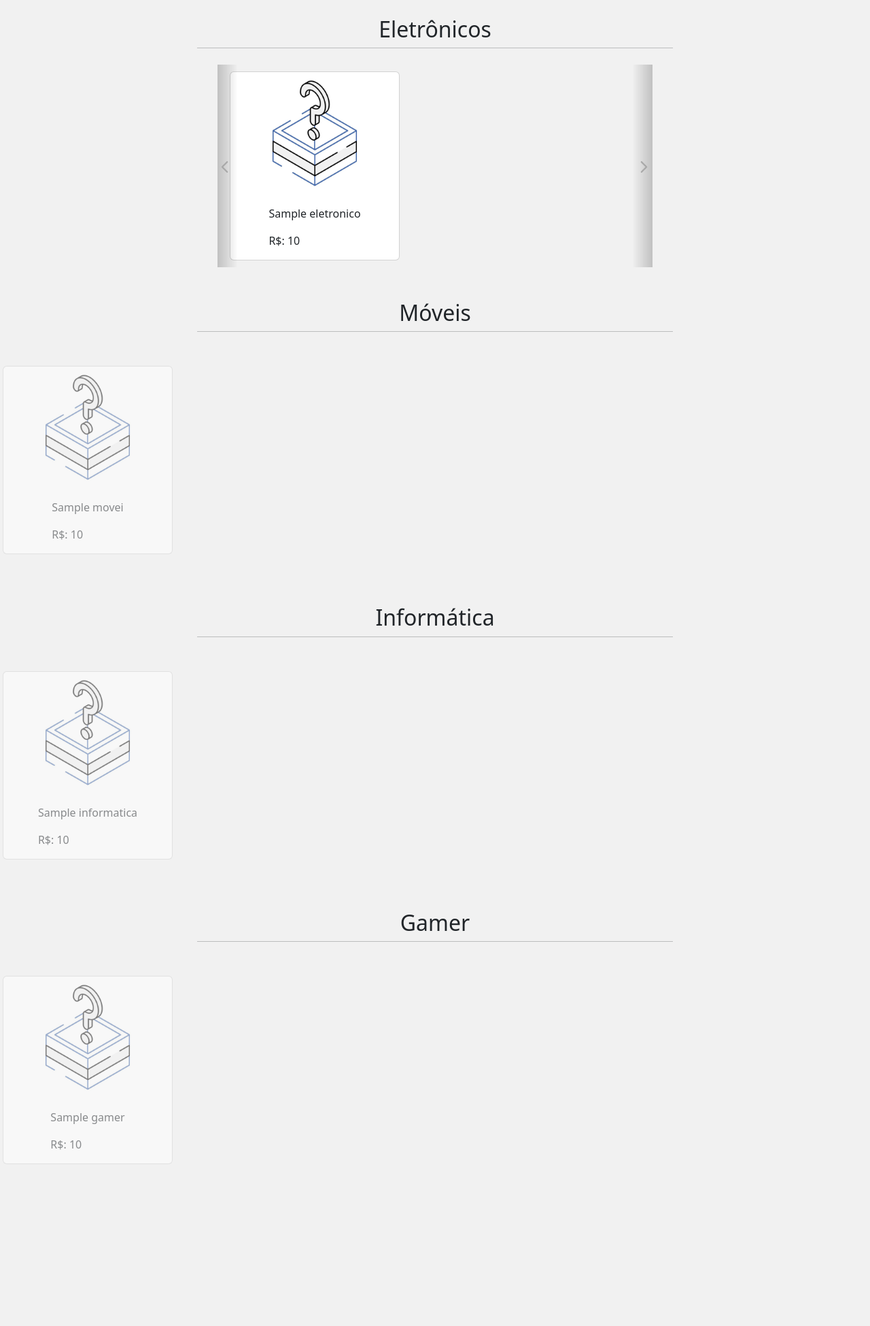
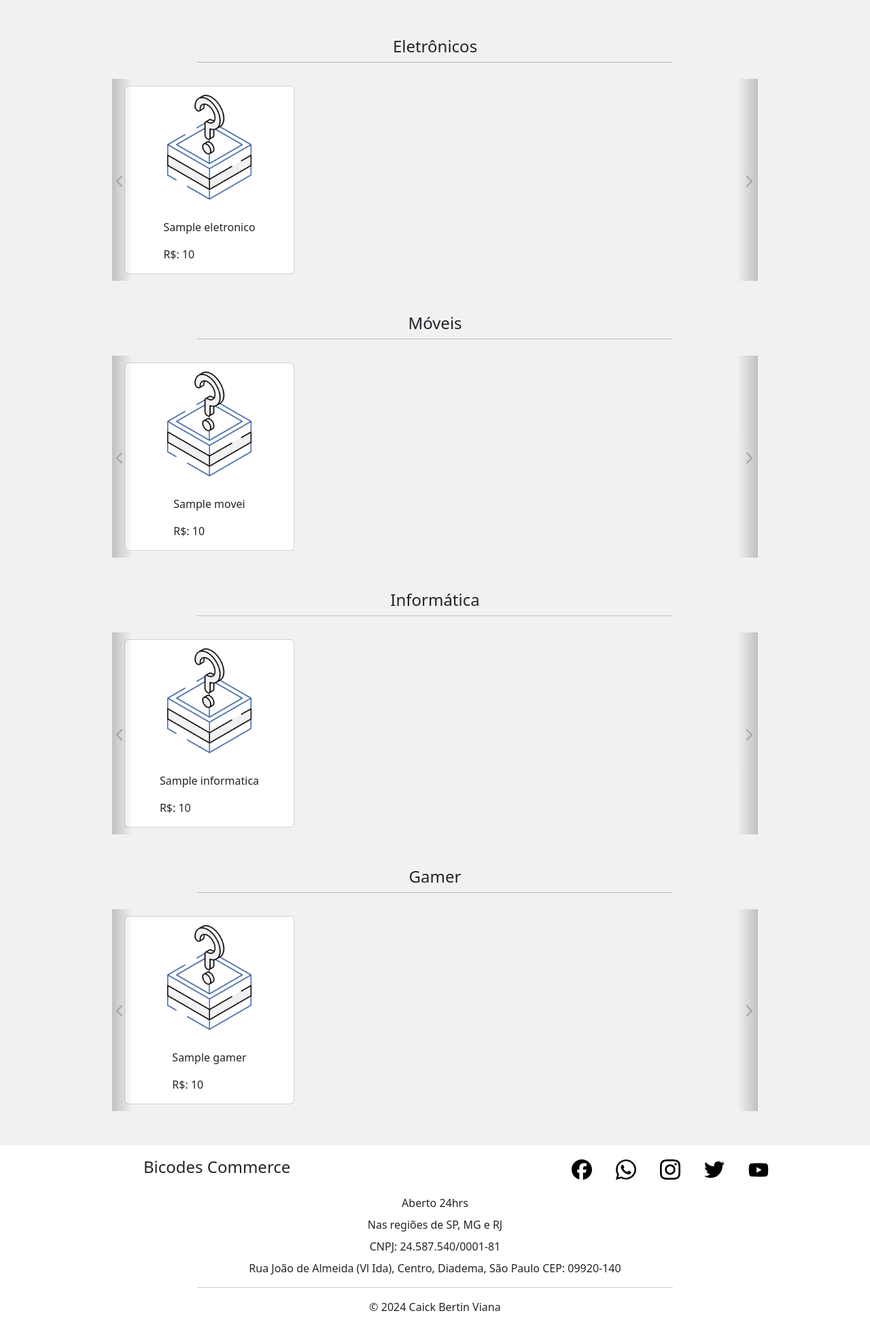
Before and after one commit to C41queira/Lojinha, a Spring app: template testecomerce/src/main/resources/templates/index.html in a window 1280 px wide. Shown: the part 106-2056 px from the top of the page at 68% size. Before the commit the page ends 1818 px from the top, so only its background shows below. Run offline with Thymeleaf, Linux system fonts and the light colour scheme; the template is opened without the code that fills it: most values are stand-ins (such as "Sample title", 1, 10 or a date in 2020); data that the repository does not hold is empty; some of the project's set-up classes (security, data sources, template engines, error pages and the like) are left out, and stand-ins take their place.

Commit message:
slider index and created footer

```diff
--- /dev/null
+++ b/testecomerce/src/main/resources/static/css/footerStyle.css
@@ -0,0 +1,19 @@
+a{
+	display: flex;
+    align-items: center;
+    justify-content: center;
+}
+
+a img{
+	width: 30px;
+    cursor: pointer;
+    transition: transform 0.5s;
+}
+
+a img:hover{
+	transform: scale(1.2);
+}
+
+.col-1{
+	width: 65px;
+}
--- a/testecomerce/src/main/resources/static/css/indexStyle.css
+++ b/testecomerce/src/main/resources/static/css/indexStyle.css
@@ -1,10 +1,12 @@
 main{
 	background-color: #F1F1F1;
+	padding-bottom: 50px;
+	padding-top: 30px;
 }
 
 .carrosel{
 	position: relative;
-	max-width: 640px;
+	max-width: 950px;
 	margin: 0 auto;
 }
 
--- a/testecomerce/src/main/resources/templates/fragmentos/fragments.html
+++ b/testecomerce/src/main/resources/templates/fragmentos/fragments.html
@@ -8,6 +8,7 @@
 
     <link rel="stylesheet" href="https://cdn.jsdelivr.net/npm/bootstrap@5.3.2/dist/css/bootstrap.min.css">
     <link rel="stylesheet" href="css/headerStyle.css">
+    <link rel="stylesheet" href="css/footerStyle.css">
 
     <title>Ecommerce</title>
 </head>
@@ -61,10 +62,30 @@
 
     </header>
 
-    <main>
-    </main>
+    <footer class="mt-1" th:fragment="footer">
+    	<div class="container">
+    		<div class="row m-2">
+    			<h4 class="text-center col-3 offset-1">Bicodes Commerce</h4>
 
-    <footer>
+    			<a class="col-1 offset-4"><img alt="facebook-bc" src="img/footer/facebook.svg"></a>
+    			<a class="col-1"><img src="img/footer/whatsapp.svg"></a>
+    			<a class="col-1"><img src="img/footer/instagram.svg"></a>
+    			<a class="col-1"><img src="img/footer/twitter.svg"></a>
+    			<a class="col-1"><img src="img/footer/youtube.svg"></a>
+    		</div>
+
+    		<div>
+    			<ul class="list-unstyled">
+    				<li class="text-center m-2">Aberto 24hrs</li>
+    				<li class="text-center m-2">Nas regiões de SP, MG e RJ</li>
+    				<li class="text-center m-2">CNPJ: 24.587.540/0001-81 </li>
+    				<li class="text-center m-2">Rua João de Almeida (Vl Ida), Centro, Diadema, São Paulo CEP: 09920-140</li>
+    			</ul>
+    		</div>
+
+    		<hr>
+    		<p class="text-center m-3">&#169; 2024 Caick Bertin Viana</p>
+    	</div>
     </footer>
 
     <script src="https://cdn.jsdelivr.net/npm/bootstrap@5.3.2/dist/js/bootstrap.min.js"></script>
--- a/testecomerce/src/main/resources/templates/index.html
+++ b/testecomerce/src/main/resources/templates/index.html
@@ -9,6 +9,7 @@
 	href="https://cdn.jsdelivr.net/npm/bootstrap@5.3.2/dist/css/bootstrap.min.css">
 <link rel="stylesheet" href="css/headerStyle.css">
 <link rel="stylesheet" href="css/indexStyle.css">
+<link rel="stylesheet" href="css/footerStyle.css">
 
 <title>Ecommerce</title>
 </head>
@@ -18,7 +19,7 @@
 
 	<main>
 		<br>
-		<h2 class="text-center">Eletrônicos</h2>
+		<h4 class="text-center">Eletrônicos</h4>
 		<hr>
 		<br>
 		<div class="carrosel">
@@ -35,7 +36,7 @@
 							src="img/imagemProduto.jpg">
 						<div class="card-body">
 							<p class="card-text">[[${produto.name}]]</p>
-							<p class="card-text">R$: [[${produto.price}]]</p>
+							<p class="card-text" >R$: [[${produto.price}]]</p>
 						</div>
 					</div>
 				</section>
@@ -49,12 +50,19 @@
 
 
 		<br> <br>
-		<h2 class="text-center">Móveis</h2>
+		<h4 class="text-center">Móveis</h4>
 		<hr>
 		<br>
+		<div class="carrosel">
+			<button class="botao voltar" id="voltarMoveis">
+				<img src="img/left_arrow_icon_224523.png" alt=""
+					style="margin-left: -10px;">
+			</button>
 			<div class="row-wrapper">
+
 				<section class="row">
-				<div class="card m-3" th:each="produto : ${moveis}">
+					<div class="card card-moveis"
+						th:each="produto : ${moveis}">
 						<img class="card-img-top" alt="Imagem do produto"
 							src="img/imagemProduto.jpg">
 						<div class="card-body">
@@ -63,15 +71,28 @@
 						</div>
 					</div>
 				</section>
+
+			</div>
+			<button class="botao avancar" id="avancarMoveis">
+				<img src="img/right_arrow_icon_224556.png" alt="">
+			</button>
 		</div>
 
+
 		<br> <br>
-		<h2 class="text-center">Informática</h2>
+		<h4 class="text-center">Informática</h4>
 		<hr>
 		<br>
+		<div class="carrosel">
+			<button class="botao voltar" id="voltarInformatica">
+				<img src="img/left_arrow_icon_224523.png" alt=""
+					style="margin-left: -10px;">
+			</button>
 			<div class="row-wrapper">
+
 				<section class="row">
-				<div class="card m-3" th:each="produto : ${informatica}">
+					<div class="card card-informatica"
+						th:each="produto : ${informatica}">
 						<img class="card-img-top" alt="Imagem do produto"
 							src="img/imagemProduto.jpg">
 						<div class="card-body">
@@ -80,15 +101,27 @@
 						</div>
 					</div>
 				</section>
+
+			</div>
+			<button class="botao avancar" id="avancarInformatica">
+				<img src="img/right_arrow_icon_224556.png" alt="">
+			</button>
 		</div>
 
 		<br> <br>
-		<h2 class="text-center">Gamer</h2>
+		<h4 class="text-center">Gamer</h4>
 		<hr>
 		<br>
+		<div class="carrosel">
+			<button class="botao voltar" id="voltarGamer">
+				<img src="img/left_arrow_icon_224523.png" alt=""
+					style="margin-left: -10px;">
+			</button>
 			<div class="row-wrapper">
+
 				<section class="row">
-				<div class="card m-3" th:each="produto : ${gamer}">
+					<div class="card card-gamer"
+						th:each="produto : ${gamer}">
 						<img class="card-img-top" alt="Imagem do produto"
 							src="img/imagemProduto.jpg">
 						<div class="card-body">
@@ -97,11 +130,17 @@
 						</div>
 					</div>
 				</section>
+
 			</div>
+			<button class="botao avancar" id="avancarGamer">
+				<img src="img/right_arrow_icon_224556.png" alt="">
+			</button>
+		</div>
+
 
 	</main>
 
-	<footer> </footer>
+	<div th:replace="fragmentos/fragments :: footer"></div>
 
 	<script
 		src="https://cdn.jsdelivr.net/npm/bootstrap@5.3.2/dist/js/bootstrap.min.js"></script>
```
Also changed, not shown: testecomerce/src/main/resources/static/js/sliderProducts.js (+139 -10 lines), testecomerce/src/main/resources/static/img/footer/facebook.svg (added), testecomerce/src/main/resources/static/img/footer/instagram.svg (added), testecomerce/src/main/resources/static/img/footer/twitter.svg (added), testecomerce/src/main/resources/static/img/footer/whatsapp.svg (added), testecomerce/src/main/resources/static/img/footer/youtube.svg (added). Lines whose indentation alone changed are shown as unchanged.
